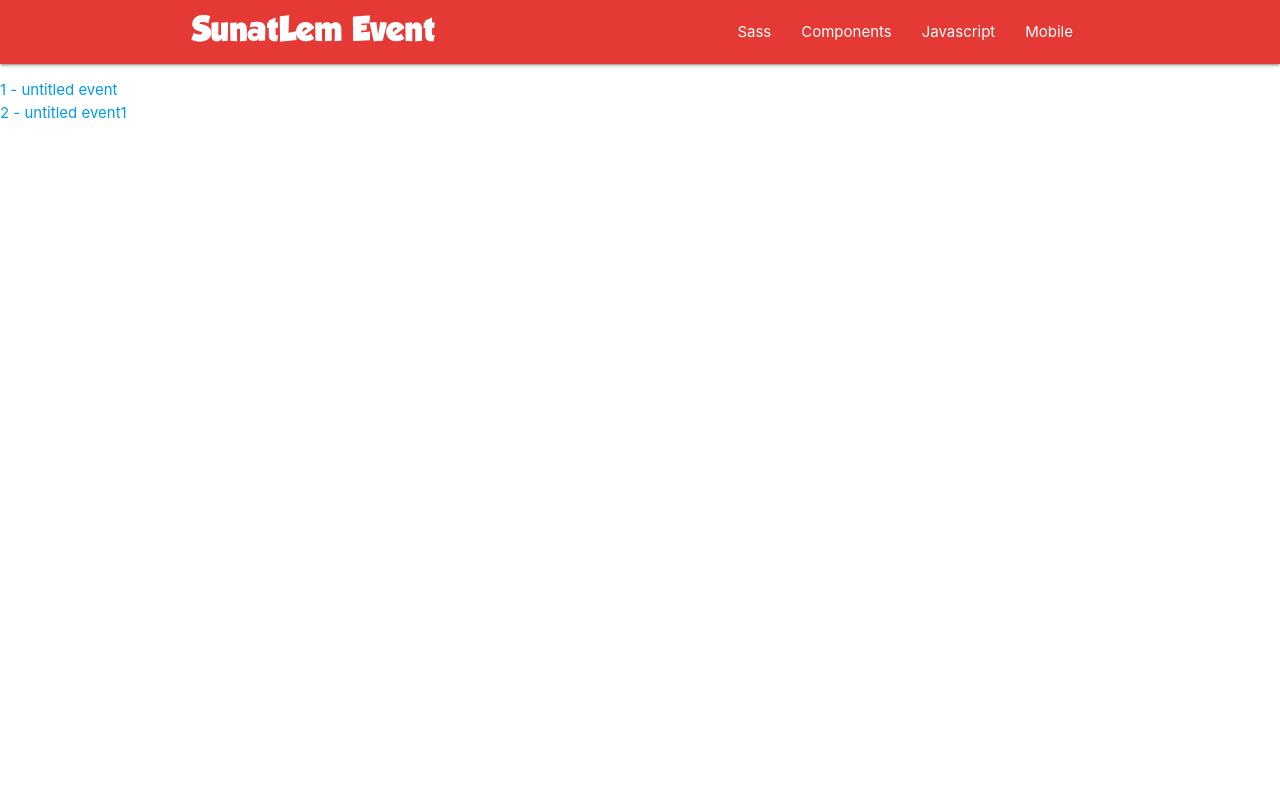
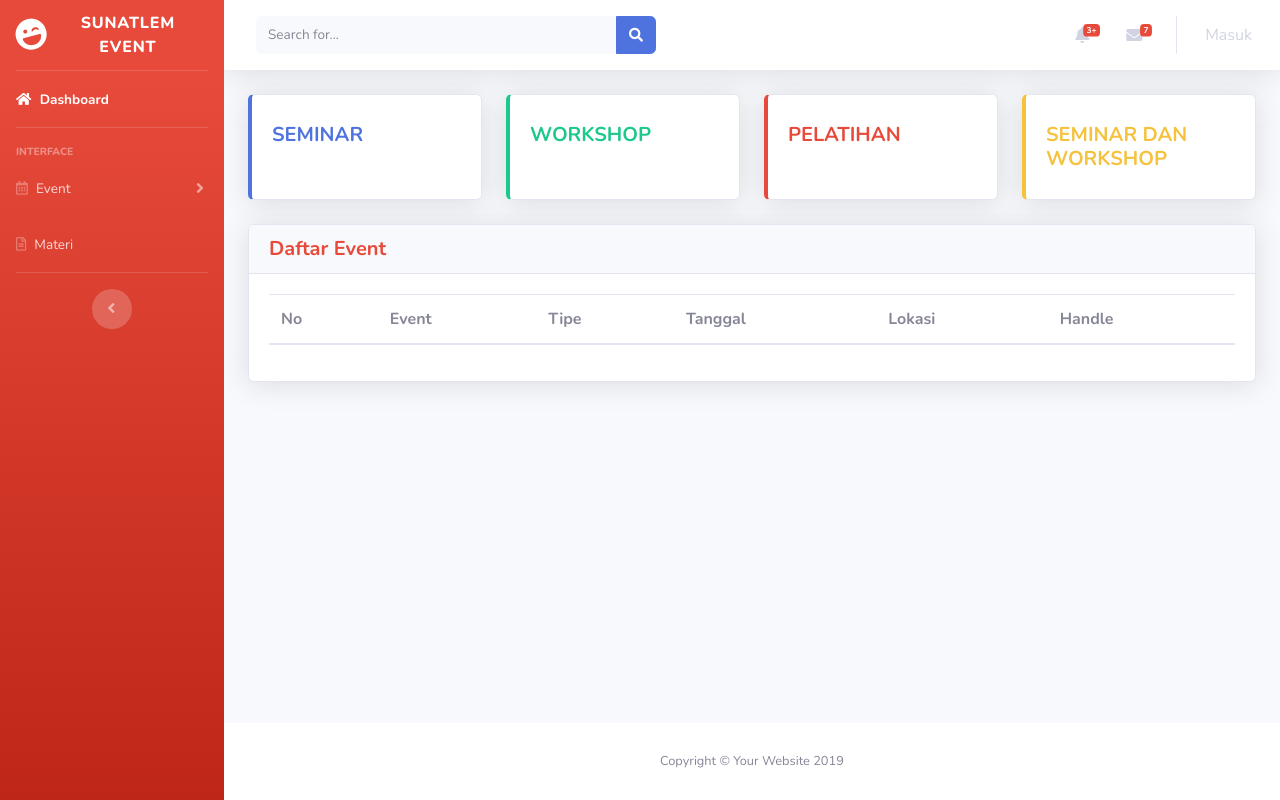
Before and after one commit to fadhlimulyana20/event_organizer, a Django app: page /ticketing/daftar_event/ in a window 1280 px wide. Run offline with Django 3.2, Linux system fonts and the light colour scheme; data comes from the database, SQL or seed files in the repository; lists and menus that the app fills with data are empty; some libraries are stand-ins or nearby versions.

Commit message:
Mengubah tampilan list menjadi bentuk tabel

```diff
--- a/ticketing/templates/event_list_view.html
+++ b/ticketing/templates/event_list_view.html
@@ -1,11 +1,88 @@
-{% extends 'base.html' %}
+{% extends 'dashboard.html' %}
 
 
 {% block content %}
-<ul>
-    {% for instance in object_list %}
-        <li><a href="{{instance.get_absolute_url}}"> {{instance.id}} - {{instance.name}}</a> </li>
-    {% endfor %}
-    </ul>
+<div class="container-fluid">
+    <div class="row">
+        <div class="col-xl-3 col-md-6 mb-4">
+            <div class="card border-left-primary shadow h-100 py-2">
+                <div class="card-body">
+                    <div class="h5 font-weight-bold text-primary text-uppercase mb-0">
+                        Seminar
+                    </div>
+                </div>
+            </div>
+        </div>
+        <div class="col-xl-3 col-md-6 mb-4">
+            <div class="card border-left-success shadow h-100 py-2">
+                <div class="card-body">
+                    <div class="h5 font-weight-bold text-success text-uppercase mb-0">
+                        Workshop
+                    </div>
+                </div>
+            </div>
+        </div>
+        <div class="col-xl-3 col-md-6 mb-4">
+            <div class="card border-left-danger shadow h-100 py-2">
+                <div class="card-body">
+                    <div class="h5 font-weight-bold text-danger text-uppercase mb-0">
+                        Pelatihan
+                    </div>
+                </div>
+            </div>
+        </div>
+        <div class="col-xl-3 col-md-6 mb-4">
+            <div class="card border-left-warning shadow h-100 py-2">
+                <div class="card-body">
+                    <div class="h5 font-weight-bold text-warning text-uppercase mb-0">
+                        Seminar dan Workshop
+                    </div>
+                </div>
+            </div>
+        </div>
+    </div>
+    <div class="card shadow">
+        <div class="card-header">
+            <h5 class="text-danger font-weight-bold m-0">Daftar Event</h5>
+        </div>
+        <div class="card-body">
+            <ul class="list-group list-group-flush">
+                <div class="table-responsive">
+                    <table class="table table-hover">
+                        <thead class="thead">
+                          <tr>
+                            <th scope="col">No</th>
+                            <th scope="col">Event</th>
+                            <th scope="col">Tipe</th>
+                            <th scope="col">Tanggal</th>
+                            <th scope="col">Lokasi</th>
+                            <th scope="col">Handle</th>
+                          </tr>
+                        </thead>
+                        <tbody>
+                            {% for instance in object_list %}
+                            {% if instance.is_past_due != True and instance.event_type == "SM" %}
+                            <tr>
+                                <th scope="row">{{forloop.counter}}</th>
+                                <td>{{instance.name}}</td>
+                                <td>{{instance.get_event_type_display}}</td>
+                                <td>{{instance.date}}</td>
+                                <td>{{instance.location.city}}</td>
+                                <td>
+                                    <a href="{{instance.get_absolute_url}}">
+                                        <i class="fas fa-search mr-1"></i>
+                                        <span>Lihat</span>
+                                    </a>
+                                </td>
+                            </tr>
+                            {% endif %}
+                            {% endfor %}
+                        </tbody>
+                    </table>
+                </div>
+            </ul>
+        </div>
+    </div>
+</div>
 
 {% endblock content %}
```
